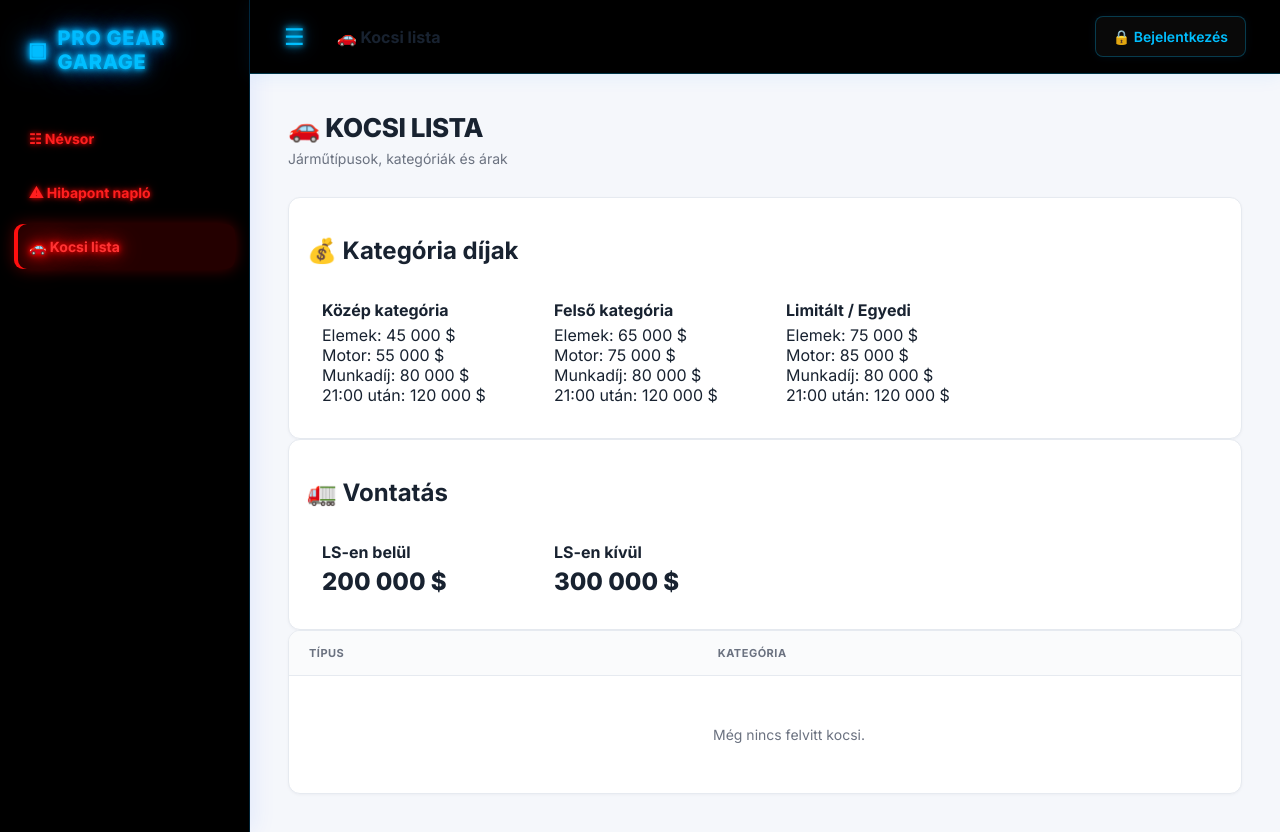
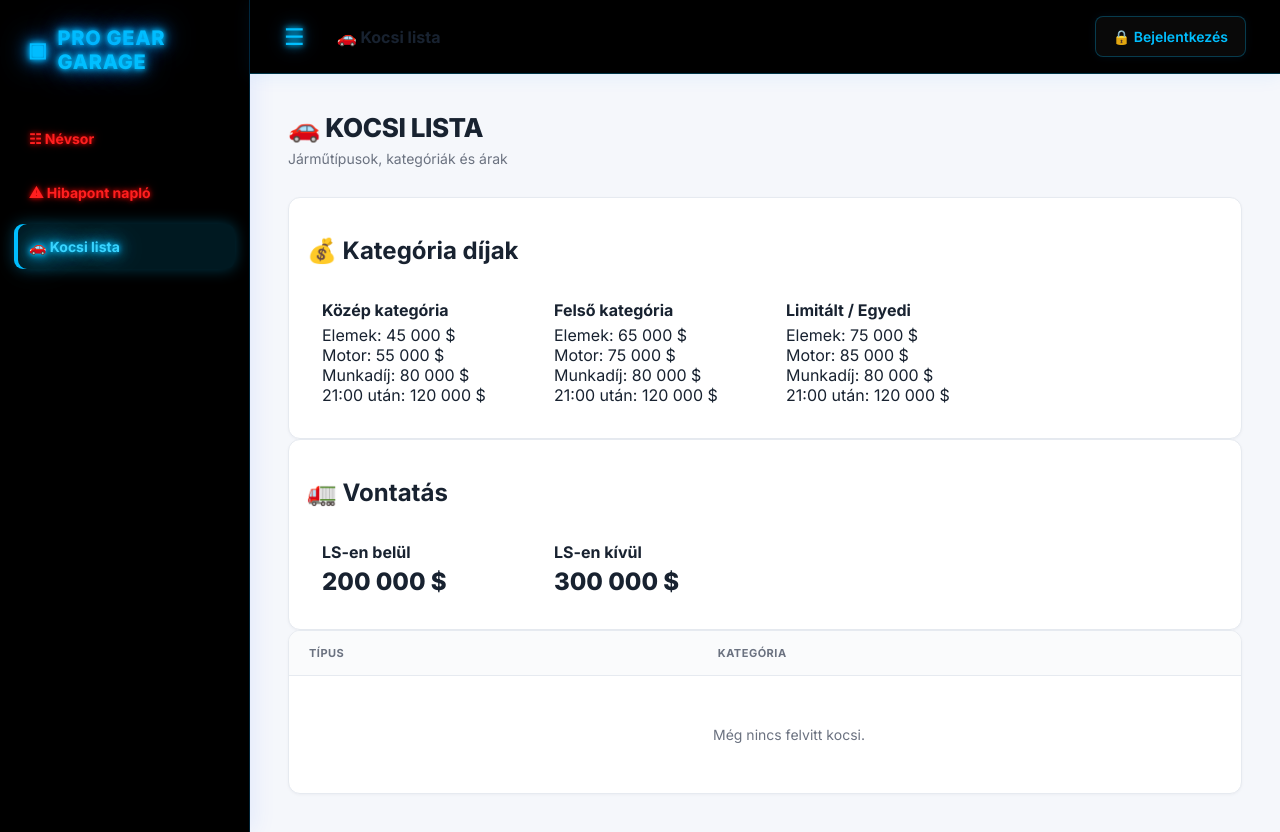
Before and after one commit to kismok/nevsor-weboldal, a Flask app: page /cars in a window 1280 px wide. Run offline with Flask 3, Linux system fonts and the light colour scheme; data that the repository does not hold is empty.

Commit message:
Update style.css

```diff
--- a/static/style.css
+++ b/static/style.css
@@ -1578,3 +1578,69 @@ header .logged-user,
 header .auth-buttons .secondary {
     white-space: nowrap;
 }
+
+
+/* =====================================================
+   KOCSI LISTA + SZERELÉSI TUTORIAL - NEON KÉK
+===================================================== */
+
+/* Bal oldali menüben ezek legyenek neon kékek,
+   a Névsor és Hibapont napló maradjon tűzpiros. */
+
+.sidebar nav a[href="/cars"],
+.sidebar nav a[href="/tutorial"] {
+    color: #00bfff !important;
+
+    text-shadow:
+        0 0 4px rgba(0, 191, 255, 0.90),
+        0 0 9px rgba(0, 191, 255, 0.60);
+}
+
+
+.sidebar nav a[href="/cars"]:hover,
+.sidebar nav a[href="/tutorial"]:hover {
+    color: #39d4ff !important;
+
+    background: rgba(0, 191, 255, 0.10);
+
+    text-shadow:
+        0 0 5px #00bfff,
+        0 0 10px #00bfff,
+        0 0 18px #00bfff,
+        0 0 28px rgba(0, 191, 255, 0.85);
+
+    box-shadow:
+        inset 3px 0 0 #00bfff,
+        0 0 12px rgba(0, 191, 255, 0.25);
+}
+
+
+.sidebar nav a[href="/cars"].active,
+.sidebar nav a[href="/tutorial"].active {
+    color: #39d4ff !important;
+
+    background: rgba(0, 191, 255, 0.13) !important;
+
+    text-shadow:
+        0 0 5px #00bfff,
+        0 0 11px #00bfff,
+        0 0 20px #00bfff,
+        0 0 32px rgba(0, 191, 255, 0.90);
+
+    box-shadow:
+        inset 4px 0 0 #00bfff,
+        0 0 15px rgba(0, 191, 255, 0.30);
+}
+
+
+/* A Kocsi lista / Szerelési Tutorial felső címe
+   ugyanazt a neon kéket kapja, mint a keresőmező. */
+
+header > div[style*="font-weight:700"] {
+    color: #00bfff !important;
+
+    text-shadow:
+        0 0 5px #00bfff,
+        0 0 10px #00bfff,
+        0 0 18px rgba(0, 140, 255, 0.80);
+}
```
